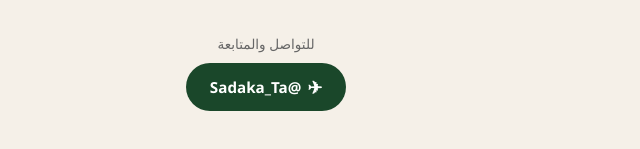
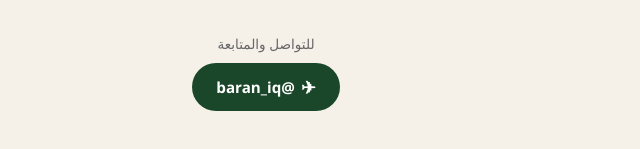
Before and after one commit to ahmedabdallahatiyah-tech/sadaka-ta, a plain HTML site: page index.html in a window 1280 px wide. Shown: the part 145-294 px from the top of the page, 374-1014 px from the left. Drawn offline with Linux system fonts and the light colour scheme; no server answers.

Commit message:
Update Telegram contact link

```diff
--- a/index.html
+++ b/index.html
@@ -28,7 +28,7 @@
 
     <footer class="footer">
       <p>للتواصل والمتابعة</p>
-      <a class="telegram-link" href="https://t.me/Sadaka_Ta" target="_blank">@Sadaka_Ta</a>
+      <a class="telegram-link" href="https://t.me/baran_iq" target="_blank">@baran_iq</a>
     </footer>
   </div>
 
```
